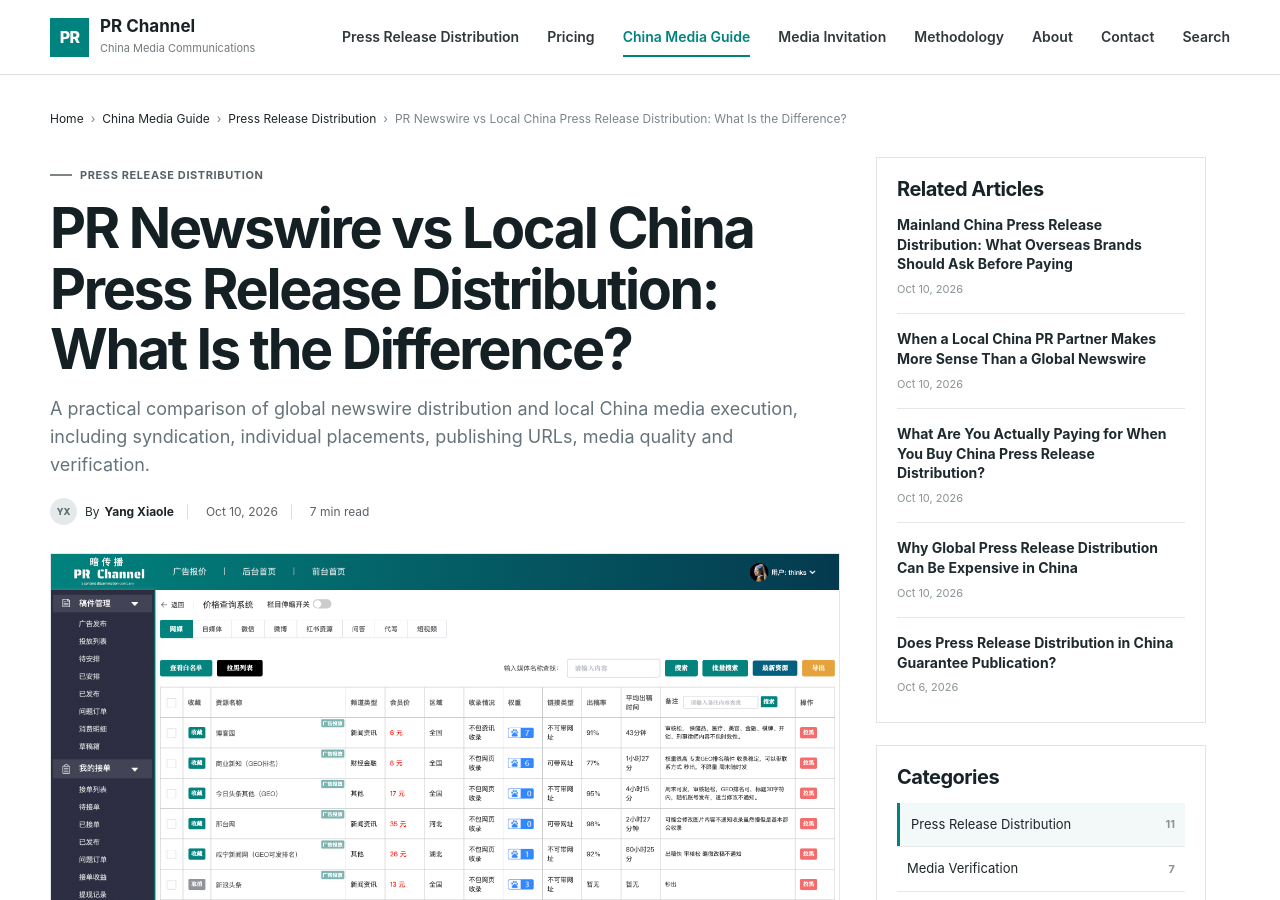
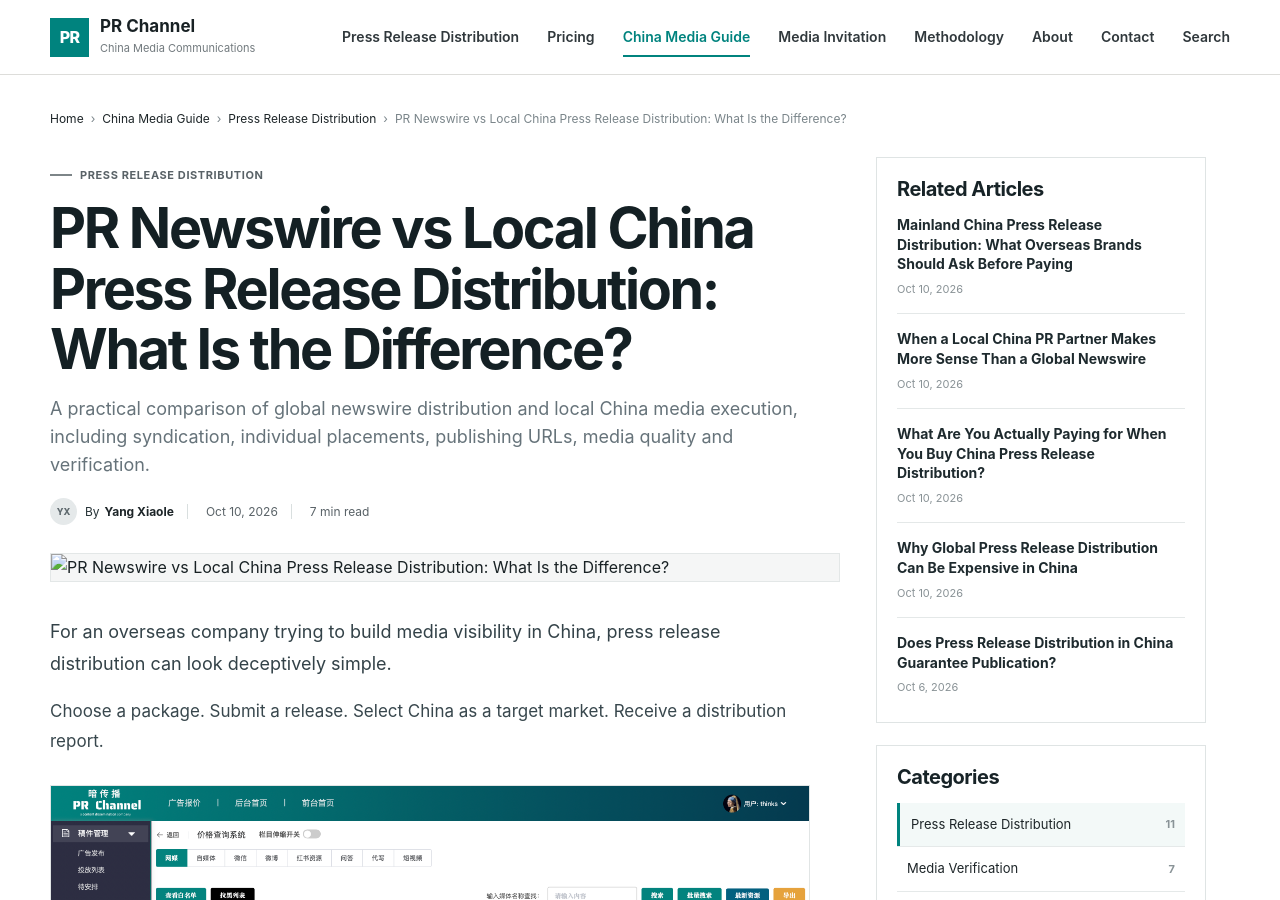
Before and after one commit to PRChannel/pressreleasechannel.com, a Jekyll site: the page built from _posts/2026-10-10-pr-newswire-vs-local-china-press-release-distribution.md, in a window 1280 px wide and 900 px high. Built offline with Jekyll 4.4.1, drawn with Linux system fonts in a browser that asks for light colours.

Commit message:
Update Article “2026-10-10-pr-newswire-vs-local-china-press-release-distribution”
Co-authored-by: 574860431 <574860431@qq.com>

```diff
--- a/_posts/2026-10-10-pr-newswire-vs-local-china-press-release-distribution.md
+++ b/_posts/2026-10-10-pr-newswire-vs-local-china-press-release-distribution.md
@@ -16,13 +16,13 @@ tags:
   - Press Release Distribution
   - China Media
   - Global Newswire
-image: /assets/images/uploads/qq20261011-163813.png
+image: ""
 ---
 For an overseas company trying to build media visibility in China, press release distribution can look deceptively simple.
 
 Choose a package. Submit a release. Select China as a target market. Receive a distribution report.
 
-![](/assets/images/uploads/qq20261011-163813.png)
+![PR Channel](/assets/images/uploads/qq20261011-163813.png "PR Channel")
 
 But the underlying distribution model can be very different from the way press release placement is commonly handled inside China.
 
```
